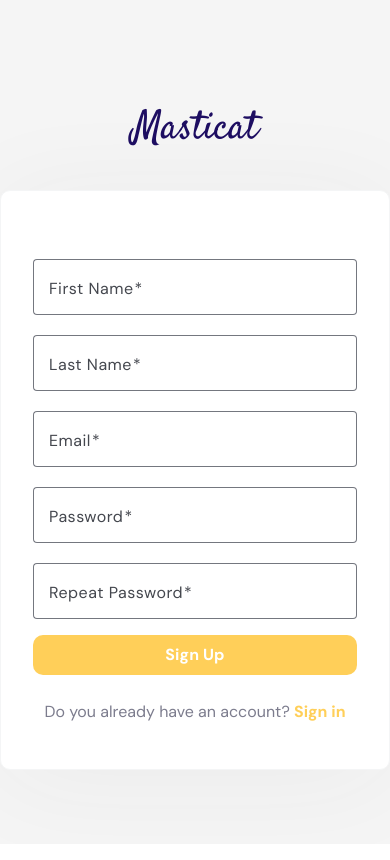
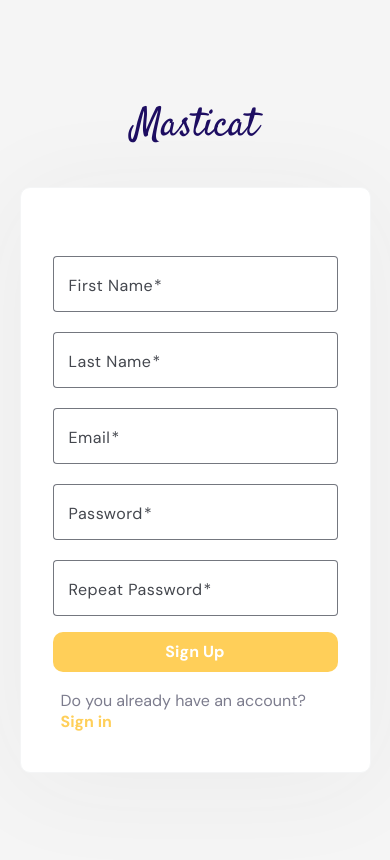
Before and after one commit to League-of-Coders-UPC/Masticat-FrontendApplication, an Angular app: page /signup in a window 390 px wide. Shown: the top 860 px of the page. Built offline with nearby package versions, Linux system fonts and the light colour scheme.

Commit message:
feat: add login and register responsive style

```diff
--- a/src/app/login/login.component.scss
+++ b/src/app/login/login.component.scss
@@ -128,3 +128,10 @@
 .no-account {
   color: #7C7C8D !important;
 }
+
+@media (max-width: 768px) {
+  .login-container {
+    max-width: 90%;
+    margin: 0 auto;
+  }
+}
--- a/src/app/register/register.component.scss
+++ b/src/app/register/register.component.scss
@@ -89,3 +89,11 @@
 .no-account {
   color: #7C7C8D !important;
 }
+
+@media (max-width: 768px) {
+  .container-register {
+    max-width: 90%;
+    margin: 0 auto;
+    padding-bottom: 40px;
+  }
+}
```
